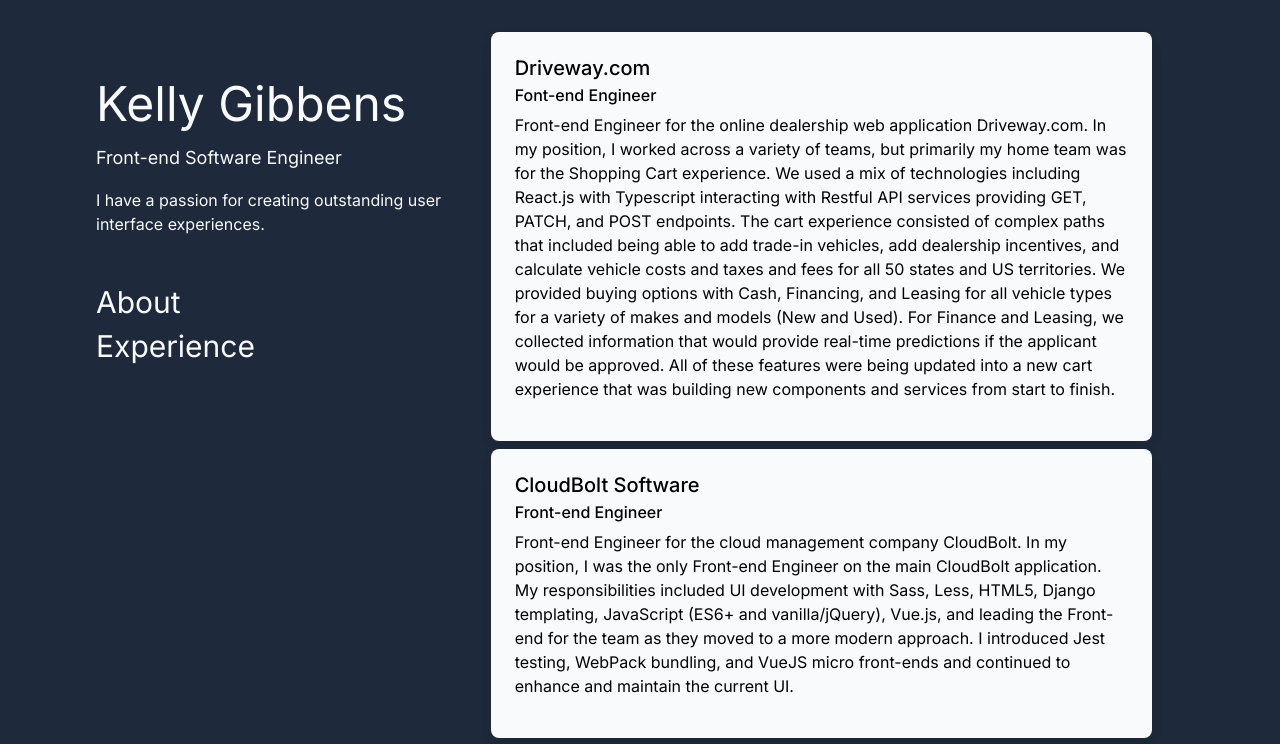
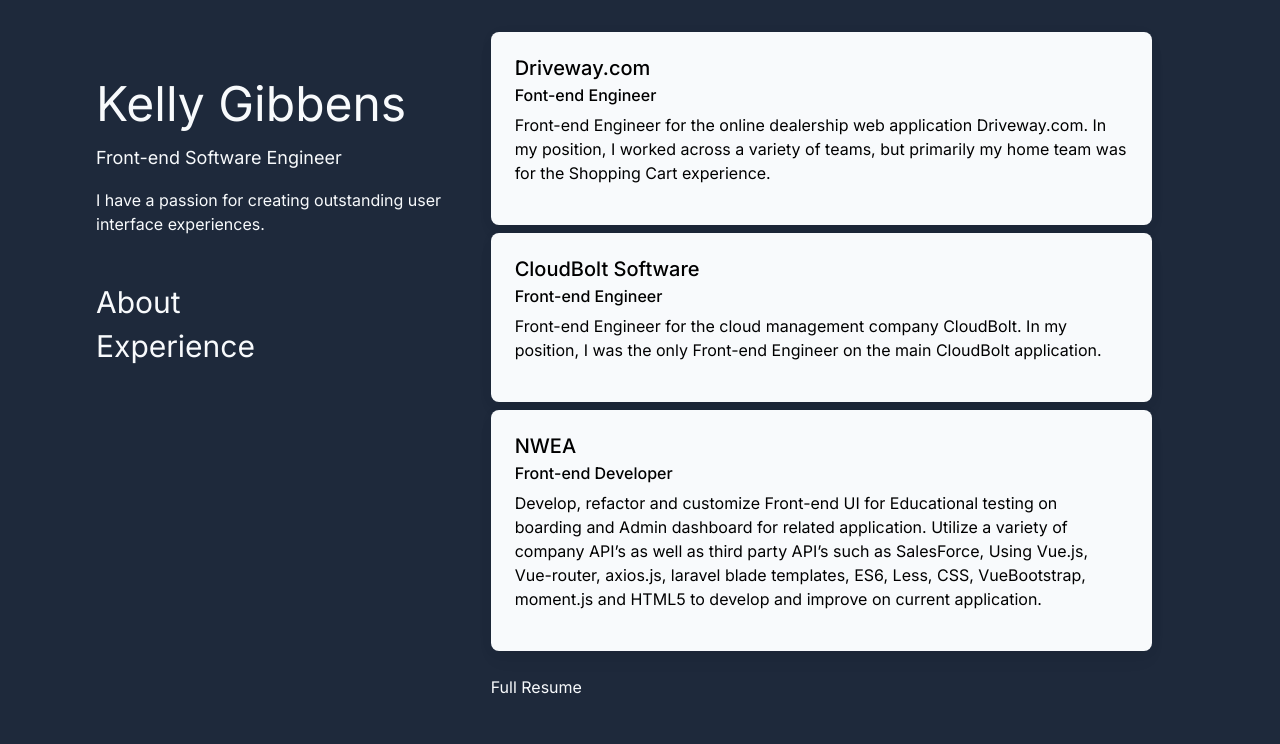
Before and after one commit to kdGibbens/gibbens.me, a Next.js app: page /experience in a window 1280 px wide. Shown: the top 744 px of the page. Built offline with nearby package versions, Linux system fonts and the light colour scheme.

Commit message:
remove some text

```diff
--- a/src/app/experience/page.tsx
+++ b/src/app/experience/page.tsx
@@ -12,14 +12,14 @@
     {
       company: "Driveway.com",
       description:
-        "Front-end Engineer for the online dealership web application Driveway.com. In my position, I worked across a variety of teams, but primarily my home team was for the Shopping Cart experience. We used a mix of technologies including React.js with Typescript interacting with Restful API services providing GET, PATCH, and POST endpoints. The cart experience consisted of complex paths that included being able to add trade-in vehicles, add dealership incentives, and calculate vehicle costs and taxes and fees for all 50 states and US territories. We provided buying options with Cash, Financing, and Leasing for all vehicle types for a variety of makes and models (New and Used). For Finance and Leasing, we collected information that would provide real-time predictions if the applicant would be approved. All of these features were being updated into a new cart experience that was building new components and services from start to finish.",
+        "Front-end Engineer for the online dealership web application Driveway.com. In my position, I worked across a variety of teams, but primarily my home team was for the Shopping Cart experience.",
       title: "Font-end Engineer",
       skills: ["react", "typescript", "TSS", "MUI", "Next"],
     },
     {
       company: "CloudBolt Software",
       description:
-        "Front-end Engineer for the cloud management company CloudBolt. In my position, I was the only Front-end Engineer on the main CloudBolt application. My responsibilities included UI development with Sass, Less, HTML5, Django templating, JavaScript (ES6+ and vanilla/jQuery), Vue.js, and leading the Front-end for the team as they moved to a more modern approach. I introduced Jest testing, WebPack bundling, and VueJS micro front-ends and continued to enhance and maintain the current UI.",
+        "Front-end Engineer for the cloud management company CloudBolt. In my position, I was the only Front-end Engineer on the main CloudBolt application. ",
       title: "Front-end Engineer",
       skills: [
         "Vue",
```
